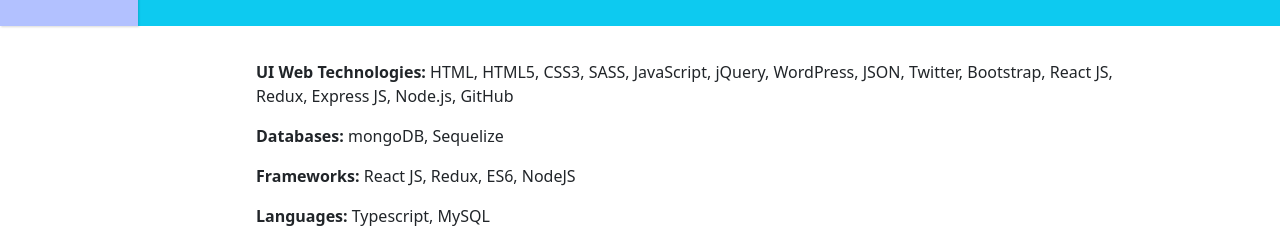
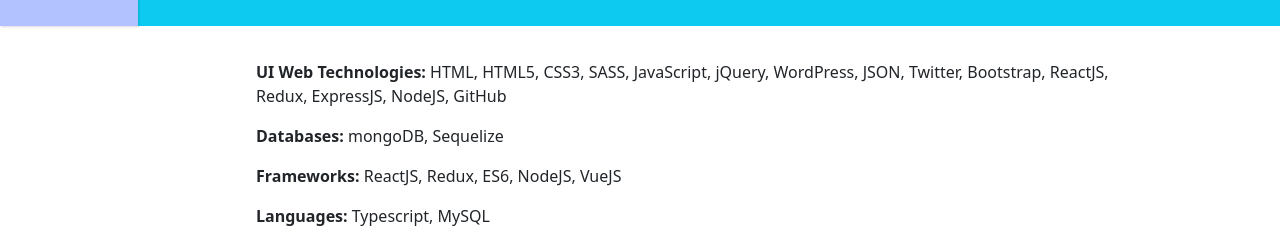
Before and after one commit to NaNifer/Nifer-Kilakila-Portfolio-in-React, a React (Create React App) app: page /skills in a window 1280 px wide. Shown: the part 774-1012 px from the top of the page. Built offline with nearby package versions, Linux system fonts and the light colour scheme.

Commit message:
refresh resume

```diff
--- a/src/components/pages/Skills/Skills.js
+++ b/src/components/pages/Skills/Skills.js
@@ -69,9 +69,9 @@
       <br></br>
       <br></br>
       <p><strong>UI Web Technologies: </strong>HTML, HTML5, CSS3, SASS, JavaScript, jQuery, WordPress,
-        JSON, Twitter, Bootstrap, React JS, Redux, Express JS, Node.js, GitHub</p>
+        JSON, Twitter, Bootstrap, ReactJS, Redux, ExpressJS, NodeJS, GitHub</p>
       <p><strong>Databases: </strong>mongoDB, Sequelize </p>
-      <p><strong>Frameworks: </strong>React JS, Redux, ES6, NodeJS</p>
+      <p><strong>Frameworks: </strong>ReactJS, Redux, ES6, NodeJS, VueJS</p>
       <p><strong>Languages: </strong>Typescript, MySQL</p>
       <div className='pageSpacer'></div>
 
```
Also changed, not shown: 1 other file (tests, documents, lock files or other folders).
